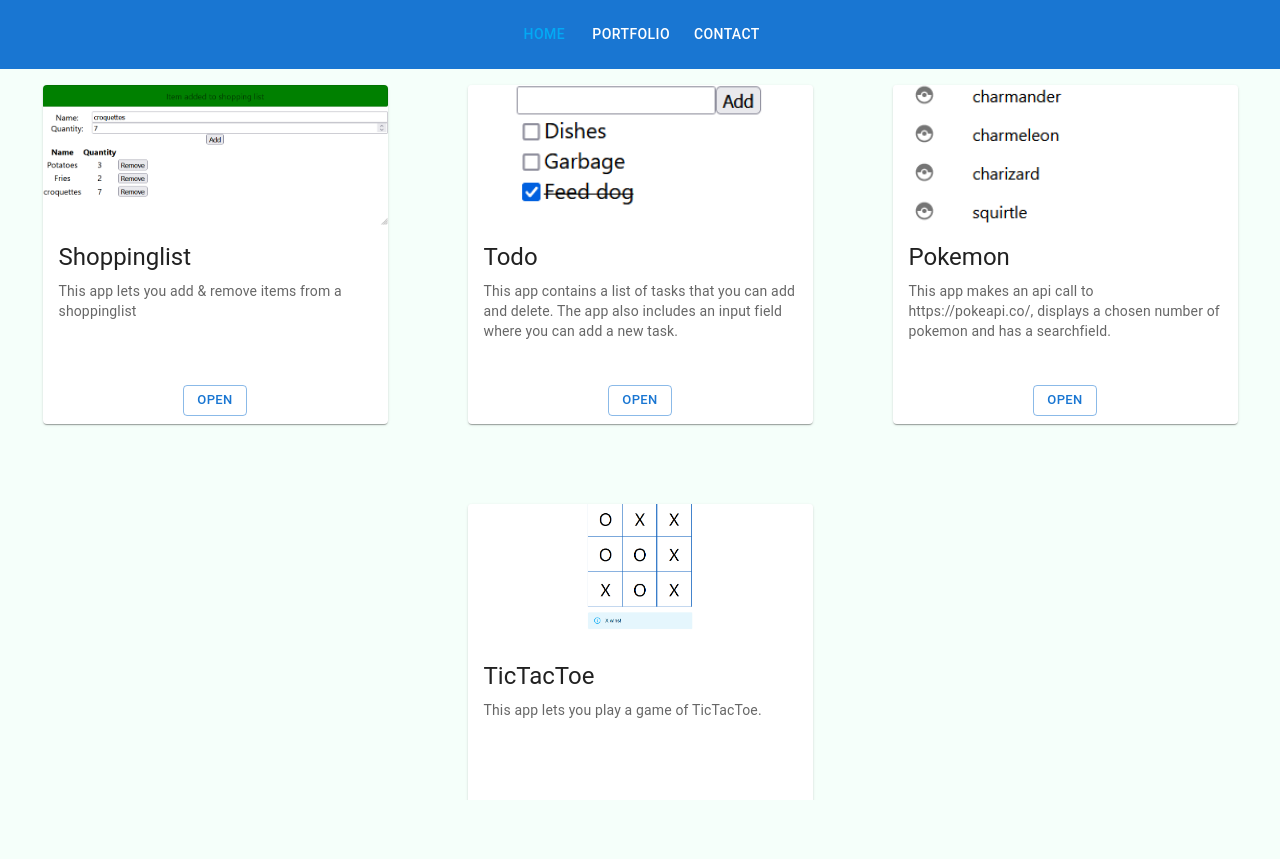
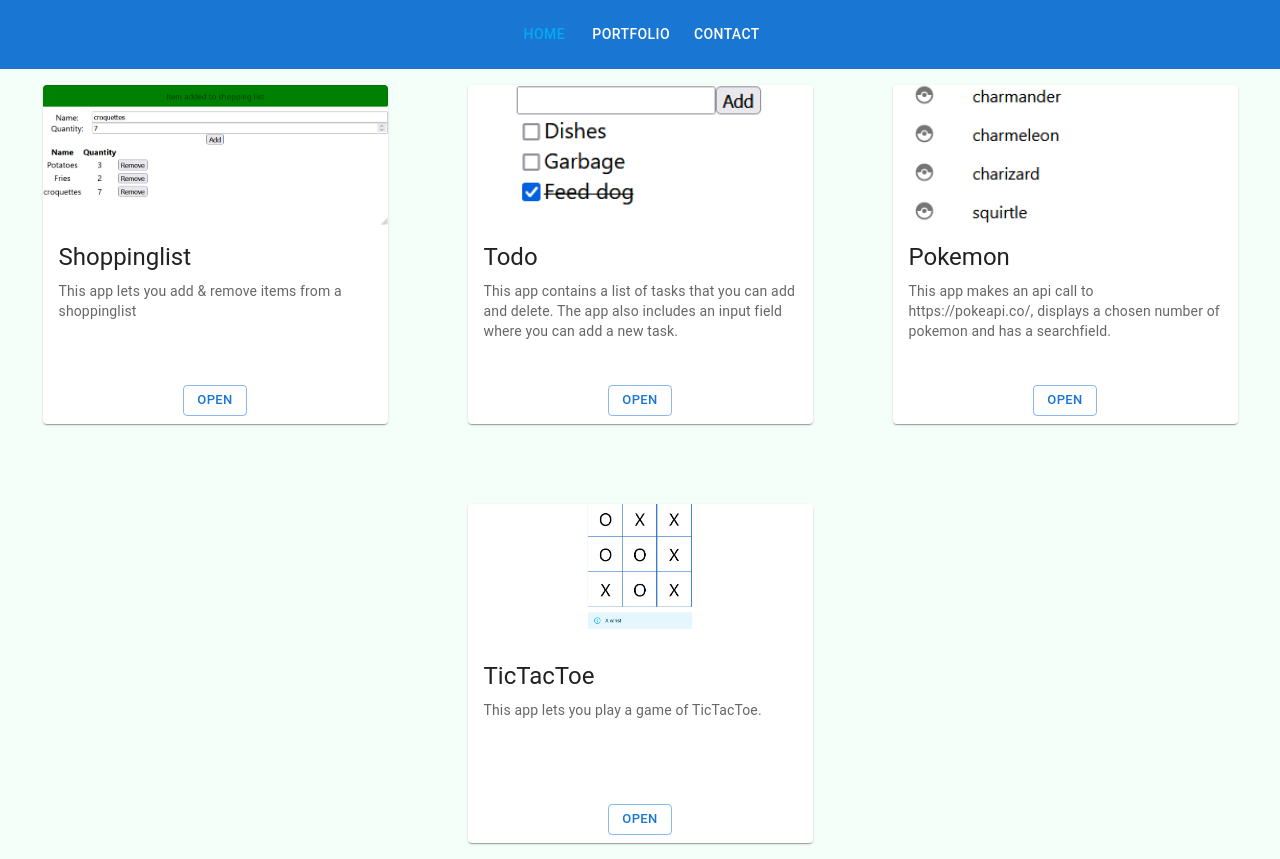
Before and after one commit to Alex-Van-Dijck/Portfolio-react, a React (Create React App) app: page /Portfolio in a window 1280 px wide. Before the commit the page ends 800 px from the top, so only its background shows below. Built offline with nearby package versions, Linux system fonts and the light colour scheme.

Commit message:
Page is scrollable once again

```diff
--- a/src/App.module.css
+++ b/src/App.module.css
@@ -3,7 +3,6 @@ html, body {
   height: 100vh;
   background: mintcream;
   animation: fadeIn 500ms reverse;
-  overflow: hidden;
 }
 
 @keyframes fadeIn{
--- a/src/components/Pages/ComponentPage/CardPage.module.css
+++ b/src/components/Pages/ComponentPage/CardPage.module.css
@@ -5,4 +5,5 @@
     gap: 80px;
     flex-wrap: wrap;
     padding-top:1rem;
+    padding-bottom: 1rem;
 }
```
